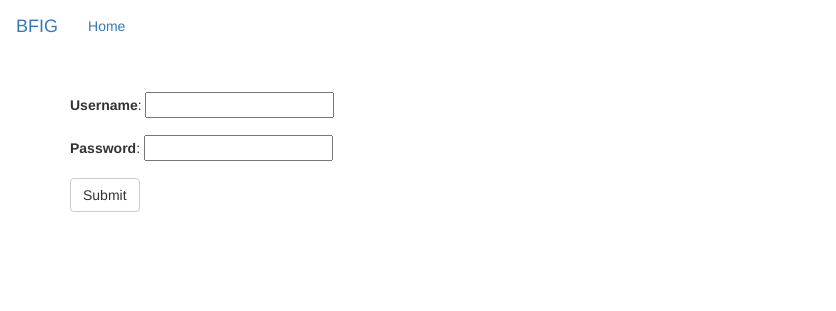
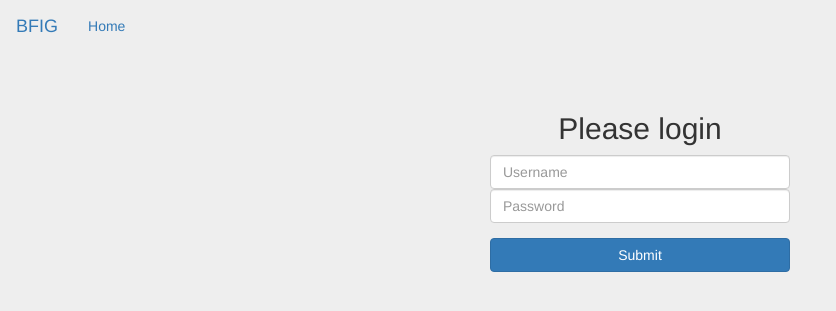
Before and after one commit to kverdone/survival, a Flask app: page /login in a window 1280 px wide. Shown: the top 311 px of the page, without its empty margins (0-836 px from the left). Run offline with Flask 2, Linux system fonts and the light colour scheme; some libraries are stand-ins or nearby versions.

Commit message:
Editing Login styles

```diff
--- a/app.py
+++ b/app.py
@@ -106,6 +106,7 @@ def login():
             db.session.add(user)
             db.session.commit()'''
         if user and bcrypt.check_password_hash(user.password, password):
+            # can pass remember=True in login_user() function
             login_user(user)
             flash('You have logged in.', 'success')
             return redirect(url_for('index'))
--- a/templates/base.html
+++ b/templates/base.html
@@ -11,7 +11,7 @@
     </script>
 </head>
 
-<body>
+<body style="background-color: #eee">
 
     <nav class="navbar">
       <div class="container-fluid">
--- a/templates/login.html
+++ b/templates/login.html
@@ -5,11 +5,14 @@
     <form
         method="POST"
         action="{{ url_for('login') }}"
-        role="form">
+        role="form"
+        class="form-signin"
+        style="max-width: 300px; margin: 0 auto;">
+        <h2 class="form-signin-heading text-center">Please login</h2>
         {{ form.csrf_token }}
-        <div class="form-group">{{ form.username.label }}: {{form.username() }}</div>
-        <div class="form-group">{{ form.password.label }}: {{form.password() }}</div>
-        <button type="submit" class="btn btn-default">Submit</button>
+        <div >{{ form.username(class="form-control", placeholder="Username") }}</div>
+        <div >{{ form.password(class="form-control", placeholder="Password") }}</div>
+        <button type="submit" class="btn btn-primary btn-block" style="margin-top: 15px;">Submit</button>
     </form>
 </div>
 
```
